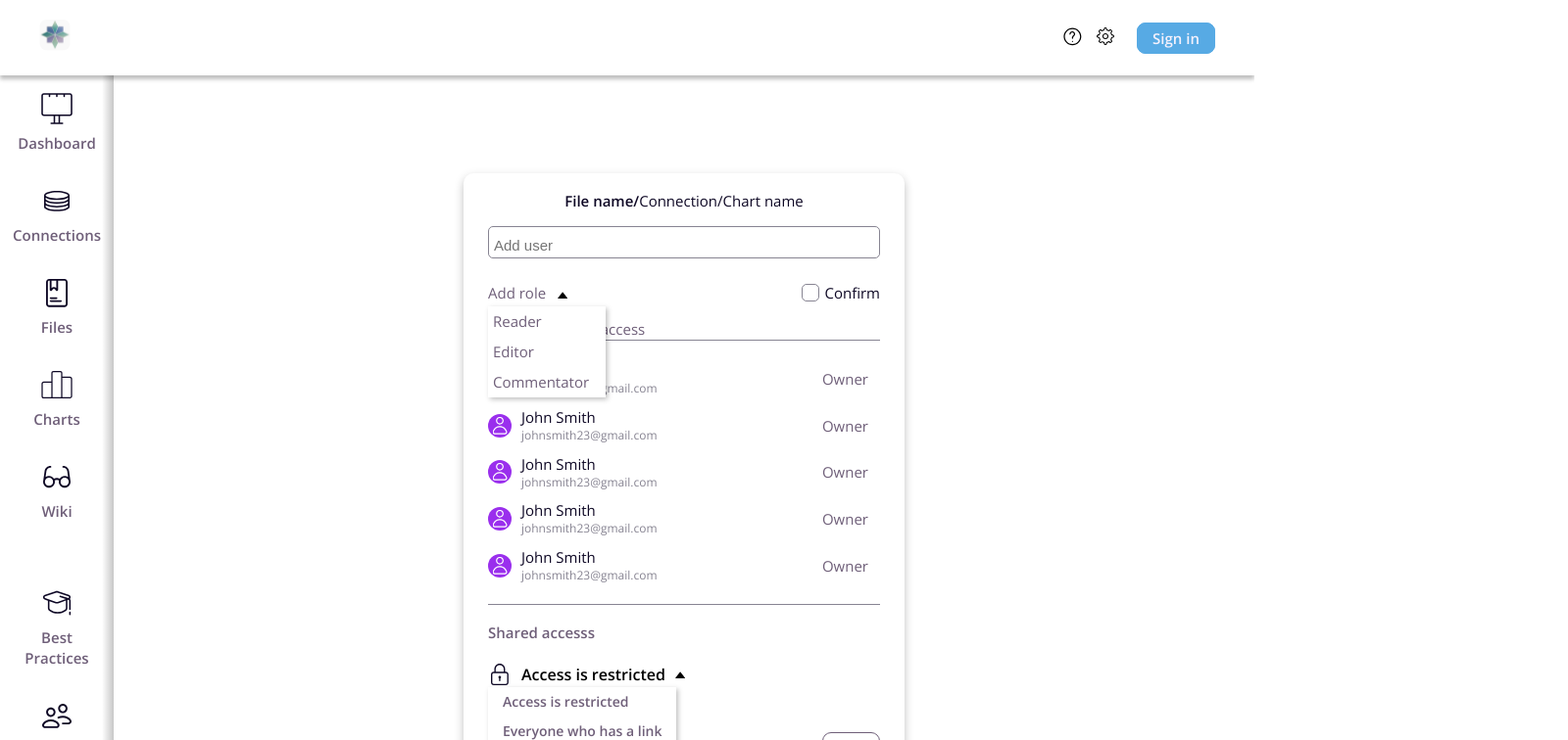
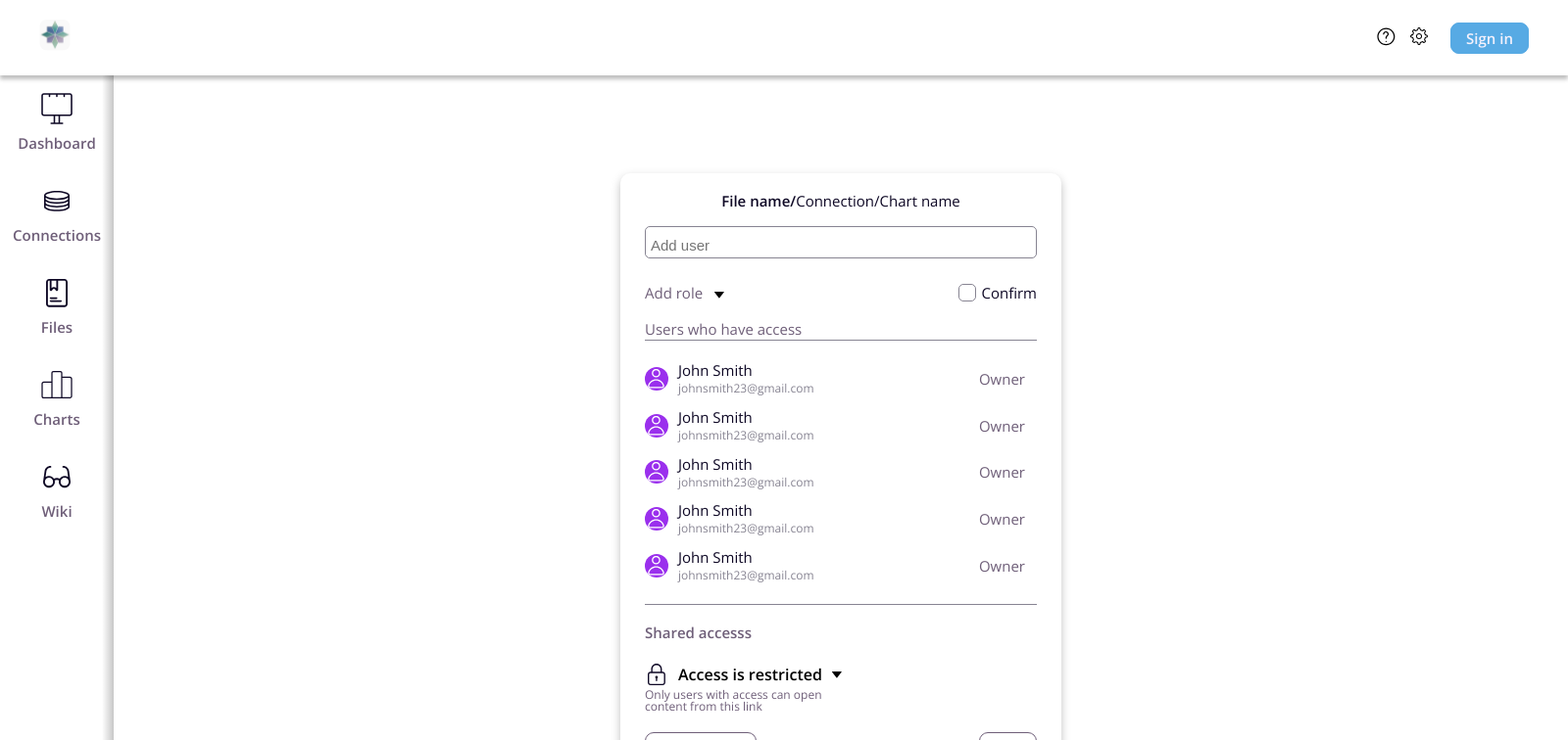
Before and after one commit to MamedovShuxrat/vord-project, a React (Create React App) app: page /community in a window 1280 px wide. Shown: the top 756 px of the page at 98% size, 1600 px wide, since content can reach past the window. Built offline with nearby package versions, Linux system fonts and the light colour scheme.

Commit message:
changed container styles

```diff
--- a/src/WebPages/BestPractices/betsPracties.module.scss
+++ b/src/WebPages/BestPractices/betsPracties.module.scss
@@ -1,10 +1,11 @@
 .pageContainer {
     background-image: url('../../../public/icons/in-progress.jpg');
-    background-size: contain;
+    background-size: cover;
     background-position: center;
     background-repeat: no-repeat;
     background-attachment: fixed;
     width: 100%;
+    height: 100vh;
     z-index: 5;
     display: flex;
 }
--- a/src/WebPages/CommunityPage/Community.jsx
+++ b/src/WebPages/CommunityPage/Community.jsx
@@ -3,7 +3,7 @@ import SharingAccess from '../../components/SharingAccess/SharingAccess'
 
 const Community = () => {
     return (
-        <div style={{ margin: '100px auto 0' }} >
+        <div style={{ margin: '100px auto 0', height: '100vh' }} >
             <SharingAccess />
         </div>
     )
--- a/src/components/CommonStyles/common.module.scss
+++ b/src/components/CommonStyles/common.module.scss
@@ -5,6 +5,7 @@
     background-repeat: no-repeat;
     background-attachment: fixed;
     width: 100%;
+    height: 100vh;
     z-index: 5;
     display: flex;
 
--- a/src/components/SharingAccess/SharingAccess.jsx
+++ b/src/components/SharingAccess/SharingAccess.jsx
@@ -4,8 +4,7 @@ import checkbox from '../CreateDataBaseCard/createDataBaseCard.module.scss'
 import SimpleInput from '../Inputs/SimpleInput';
 
 const SharingAccess = () => {
-    const [isOpen, setIsOpen] = useState(true)
-    console.log(styles);
+    const [isOpen, setIsOpen] = useState(false)
     return (
         <div className={styles.access}>
             <h3 className={styles.accessTitle}><span>File name/</span>Connection/Chart name</h3>
@@ -31,7 +30,7 @@ const SharingAccess = () => {
                 <div className={styles.usersWrapper}>
                     <div className={styles.userItem}>
                         <div className={styles.userBg}>
-                            <img width={15} height={18} src="./icons/user-avatar.svg" alt="user avatar" />
+                            <img width={20} height={20} src="./icons/user-avatar.svg" alt="user avatar" />
                         </div>
                         <div className={styles.userInfo}>
                             <p className={styles.userName} >John Smith</p>
@@ -43,7 +42,7 @@ const SharingAccess = () => {
                     </div>
                     <div className={styles.userItem}>
                         <div className={styles.userBg}>
-                            <img width={15} height={18} src="./icons/user-avatar.svg" alt="user avatar" />
+                            <img width={20} height={20} src="./icons/user-avatar.svg" alt="user avatar" />
                         </div>
                         <div className={styles.userInfo}>
                             <p className={styles.userName} >John Smith</p>
@@ -55,7 +54,7 @@ const SharingAccess = () => {
                     </div>
                     <div className={styles.userItem}>
                         <div className={styles.userBg}>
-                            <img width={15} height={18} src="./icons/user-avatar.svg" alt="user avatar" />
+                            <img width={20} height={20} src="./icons/user-avatar.svg" alt="user avatar" />
                         </div>
                         <div className={styles.userInfo}>
                             <p className={styles.userName} >John Smith</p>
@@ -67,7 +66,7 @@ const SharingAccess = () => {
                     </div>
                     <div className={styles.userItem}>
                         <div className={styles.userBg}>
-                            <img width={15} height={18} src="./icons/user-avatar.svg" alt="user avatar" />
+                            <img width={20} height={20} src="./icons/user-avatar.svg" alt="user avatar" />
                         </div>
                         <div className={styles.userInfo}>
                             <p className={styles.userName} >John Smith</p>
@@ -79,7 +78,7 @@ const SharingAccess = () => {
                     </div>
                     <div className={styles.userItem}>
                         <div className={styles.userBg}>
-                            <img width={15} height={18} src="./icons/user-avatar.svg" alt="user avatar" />
+                            <img width={20} height={20} src="./icons/user-avatar.svg" alt="user avatar" />
                         </div>
                         <div className={styles.userInfo}>
                             <p className={styles.userName} >John Smith</p>
--- a/src/index.scss
+++ b/src/index.scss
@@ -69,8 +69,8 @@ $main-dark: #0E0825;
 
 .container {
   margin: 0 auto;
-  max-width: 1600px;
-  width: 100%;
+  max-width: 100%;
+  min-width: 1600px;
 
 }
 
```
